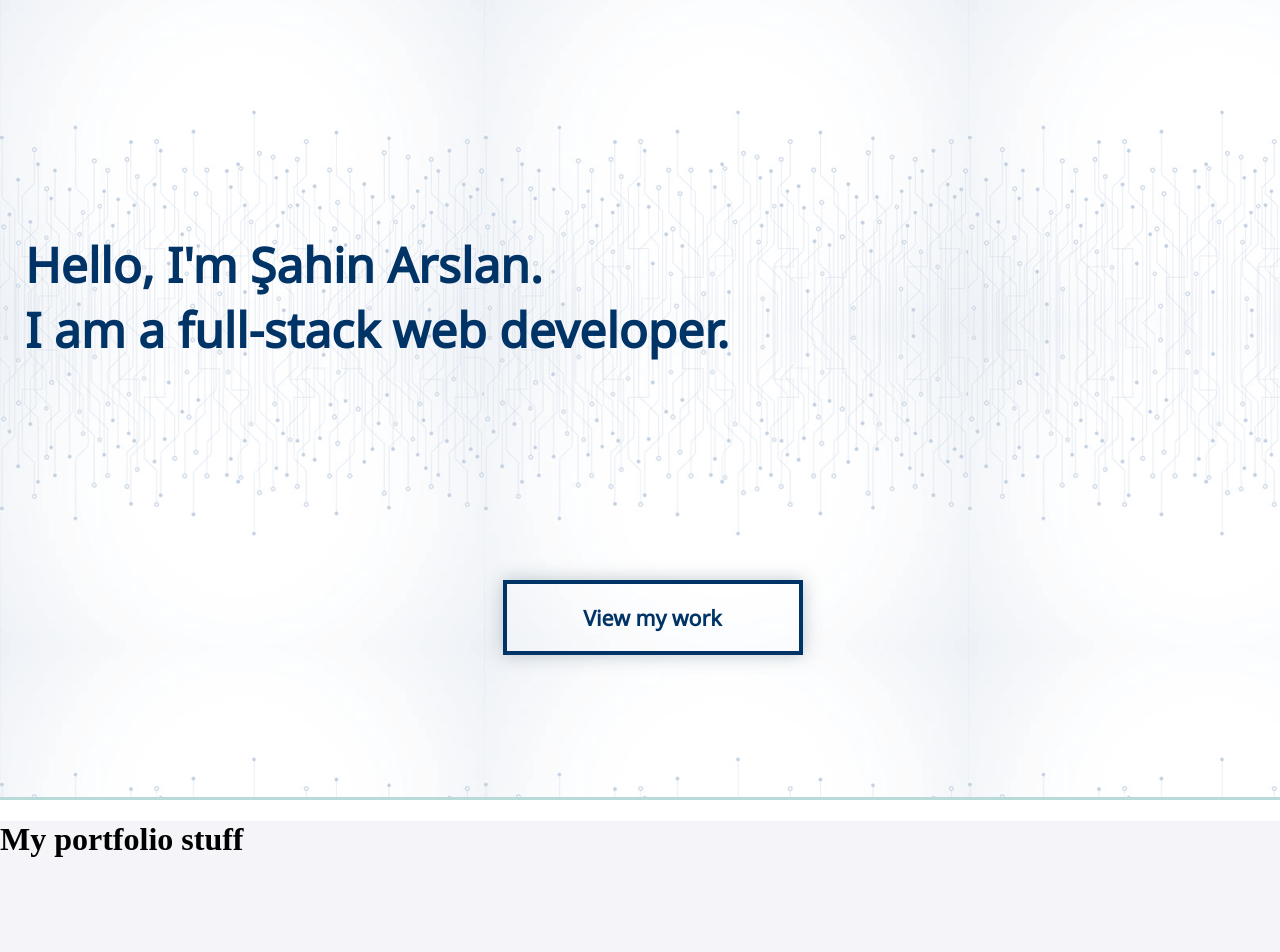
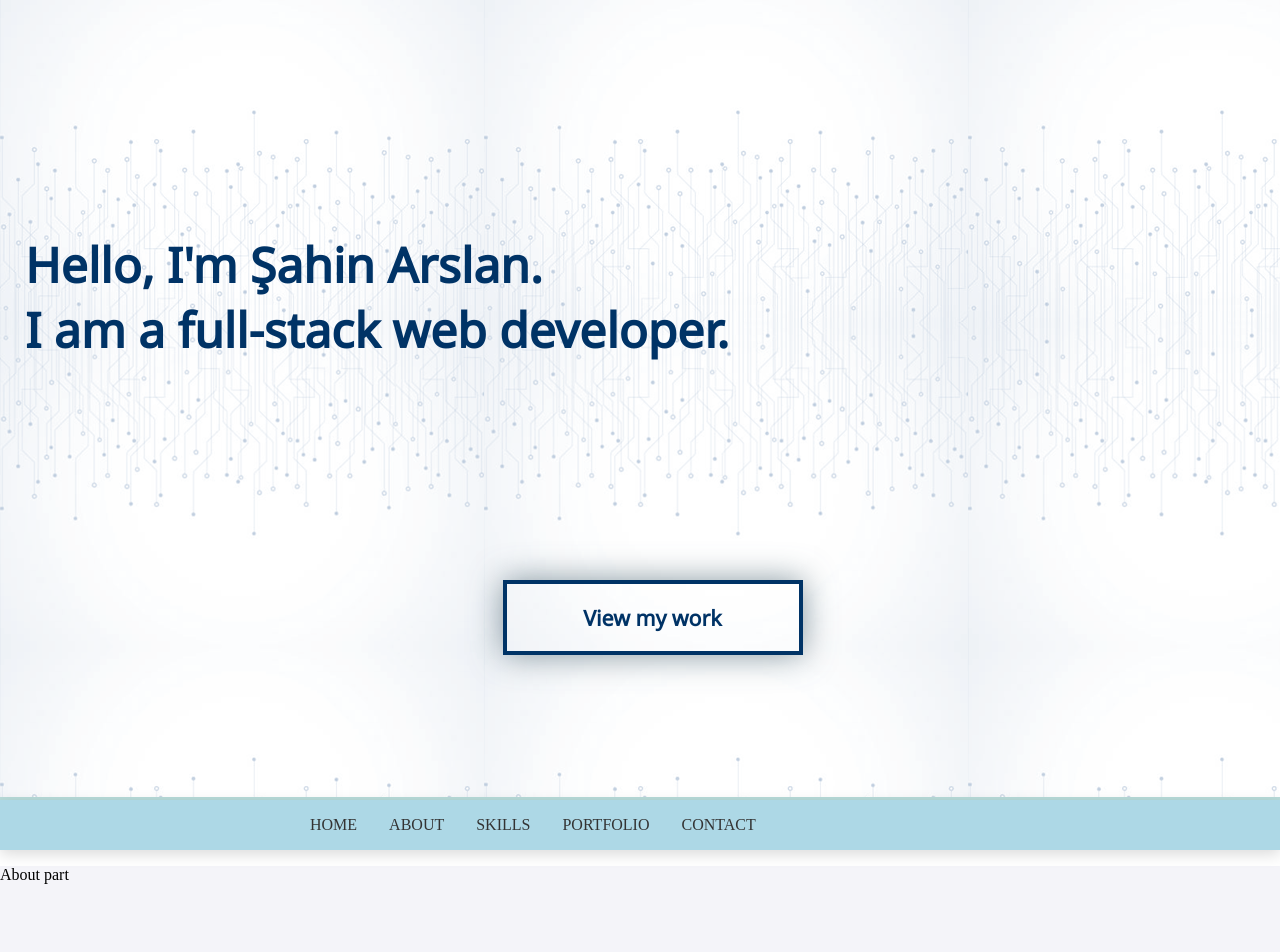
Before and after one commit to humblecoder00/Personal-portfolio-website-react, a React (Create React App) app: page / in a window 1280 px wide. Shown: the top 952 px of the page. Built offline with nearby package versions, Linux system fonts and the light colour scheme.

Commit message:
implementing smooth scroll

```diff
--- a/package.json
+++ b/package.json
@@ -5,7 +5,9 @@
   "dependencies": {
     "react": "^16.9.0",
     "react-dom": "^16.9.0",
-    "react-scripts": "3.1.1"
+    "react-router-dom": "^5.0.1",
+    "react-scripts": "3.1.1",
+    "react-scroll": "^1.7.14"
   },
   "scripts": {
     "start": "react-scripts start",
--- a/src/components/App.css
+++ b/src/components/App.css
@@ -92,3 +92,8 @@ pre {
     box-shadow: 0 0 0 transparent;
   }
 }
+
+.section-content {
+  height: 100vh;
+  background-color: #f4f4f9;
+}
--- a/src/components/App.js
+++ b/src/components/App.js
@@ -1,8 +1,14 @@
 import React, { Component } from "react";
+import { Link, animateScroll as scroll } from "react-scroll";
 import { recursiveDelay } from "./../utility/typeWriter";
+import Cursor from "./cursor/Cursor";
+import About from "./about/About";
+import Skills from "./skills/Skills";
+import Contact from "./contact/Contact";
+import Portfolio from "./portfolio/Portfolio";
+import Navbar from "./navbar/Navbar";
 import "./App.css";
-import HeroHeader from "./HeroHeader";
-import Cursor from "./cursor/Cursor";
+import Section from "./common/section";
 
 class App extends Component {
   state = {
@@ -36,6 +42,7 @@ I am a full-stack web developer.`,
     const { typingText, textValue } = this.state;
     return (
       <div>
+        <Section id="home">
           <div className="hero-header-container">
             <div className="greeting-container">
               <div>
@@ -55,10 +62,22 @@ I am a full-stack web developer.`,
               View my work
             </button>
           </div>
+        </Section>
+        <Navbar />
+        <Section id="about">
+          <About />
+        </Section>
+        <Section id="skills">
+          <Skills />
+        </Section>
+        <Section id="portfolio">
+          <Portfolio />
+        </Section>
+        <Section id="contact">
+          <Contact />
+        </Section>
+
         {/* <img className="profile-image" src="/profileWeb.png" alt="profile" /> */}
-        <div style={{ height: "400px", backgroundColor: "#F4F4F9" }}>
-          <h1>My portfolio stuff </h1>
-        </div>
       </div>
     );
   }
--- /dev/null
+++ b/src/components/about/About.js
@@ -0,0 +1,11 @@
+import React from "react";
+
+const About = () => {
+  return (
+    <div>
+      <p>About part</p>
+    </div>
+  );
+};
+
+export default About;
--- /dev/null
+++ b/src/components/common/section.js
@@ -0,0 +1,11 @@
+import React from "react";
+
+const Section = ({ id, children }) => {
+  return (
+    <div className="section-content" id={id}>
+      {children}
+    </div>
+  );
+};
+
+export default Section;
--- /dev/null
+++ b/src/components/contact/Contact.js
@@ -0,0 +1,11 @@
+import React from "react";
+
+const Contact = () => {
+  return (
+    <div>
+      <p>Contact part</p>
+    </div>
+  );
+};
+
+export default Contact;
--- /dev/null
+++ b/src/components/navbar/Navbar.css
@@ -0,0 +1,39 @@
+.nav {
+  background-color: lightblue;
+  position: sticky;
+  top: 0px;
+  width: 100%;
+  height: 50px;
+  z-index: 1000;
+  box-shadow: 0 4px 14px 0 rgba(0, 0, 0, 0.15);
+}
+
+.nav-logo {
+  height: 60px;
+  width: 60px;
+}
+
+.nav-logo:hover {
+  cursor: pointer;
+}
+
+.nav .nav-content {
+  max-width: 900px;
+  padding: 0rem 3rem;
+  margin: 0 auto;
+  display: flex;
+  justify-content: space-between;
+  align-items: center;
+  height: 100%;
+}
+
+.nav-item {
+  display: inline;
+  margin-left: 2rem;
+  color: #333;
+}
+
+.nav-item:hover {
+  color: black;
+  cursor: pointer;
+}
--- /dev/null
+++ b/src/components/navbar/Navbar.js
@@ -0,0 +1,82 @@
+import React, { Component } from "react";
+import { Link, animateScroll as scroll } from "react-scroll";
+import "./Navbar.css";
+
+class Navbar extends Component {
+  scrollToTop = () => {
+    scroll.scrollToTop();
+  };
+
+  render() {
+    return (
+      <nav className="nav" id="navbar">
+        <div className="nav-content">
+          <ul className="nav-items">
+            <li className="nav-item">
+              <Link
+                activeClass="active"
+                to="home"
+                spy={true}
+                smooth={true}
+                offset={-70}
+                duration={500}
+              >
+                HOME
+              </Link>
+            </li>
+            <li className="nav-item">
+              <Link
+                activeClass="active"
+                to="about"
+                spy={true}
+                smooth={true}
+                offset={-70}
+                duration={500}
+              >
+                ABOUT
+              </Link>
+            </li>
+            <li className="nav-item">
+              <Link
+                activeClass="active"
+                to="skills"
+                spy={true}
+                smooth={true}
+                offset={-70}
+                duration={500}
+              >
+                SKILLS
+              </Link>
+            </li>
+            <li className="nav-item">
+              <Link
+                activeClass="active"
+                to="portfolio"
+                spy={true}
+                smooth={true}
+                offset={-70}
+                duration={500}
+              >
+                PORTFOLIO
+              </Link>
+            </li>
+            <li className="nav-item">
+              <Link
+                activeClass="active"
+                to="contact"
+                spy={true}
+                smooth={true}
+                offset={-70}
+                duration={500}
+              >
+                CONTACT
+              </Link>
+            </li>
+          </ul>
+        </div>
+      </nav>
+    );
+  }
+}
+
+export default Navbar;
--- /dev/null
+++ b/src/components/portfolio/Portfolio.js
@@ -0,0 +1,11 @@
+import React from "react";
+
+const Portfolio = () => {
+  return (
+    <div>
+      <p>Portfolio part</p>
+    </div>
+  );
+};
+
+export default Portfolio;
--- /dev/null
+++ b/src/components/skills/Skills.js
@@ -0,0 +1,11 @@
+import React from "react";
+
+const Skills = () => {
+  return (
+    <div>
+      <p>Skills part</p>
+    </div>
+  );
+};
+
+export default Skills;
```
Also changed, not shown: src/components/common/navMenuIcon.js (added, +15 -0 lines), 1 other file (tests, documents, lock files or other folders). Lines whose indentation alone changed are shown as unchanged.
